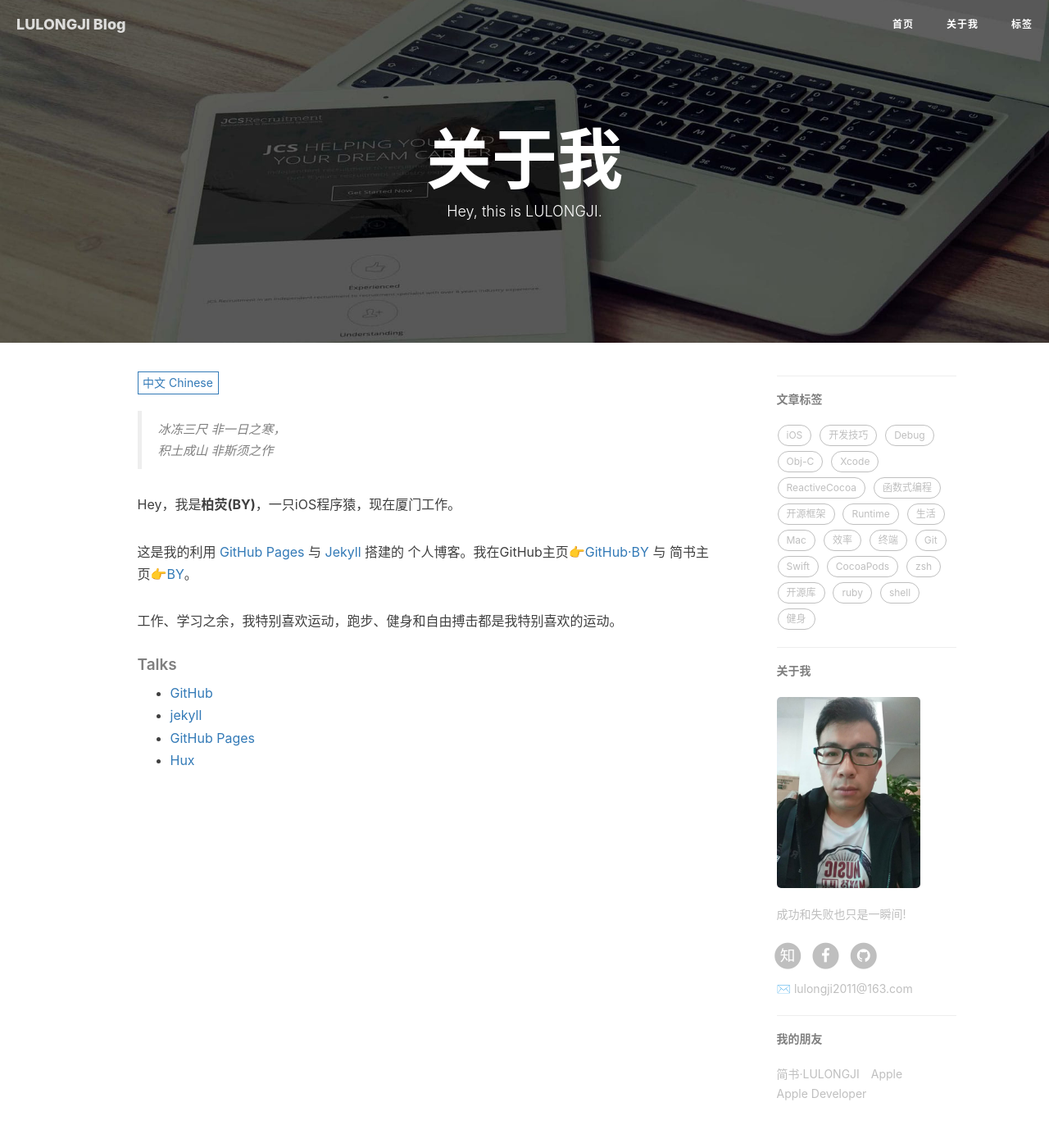
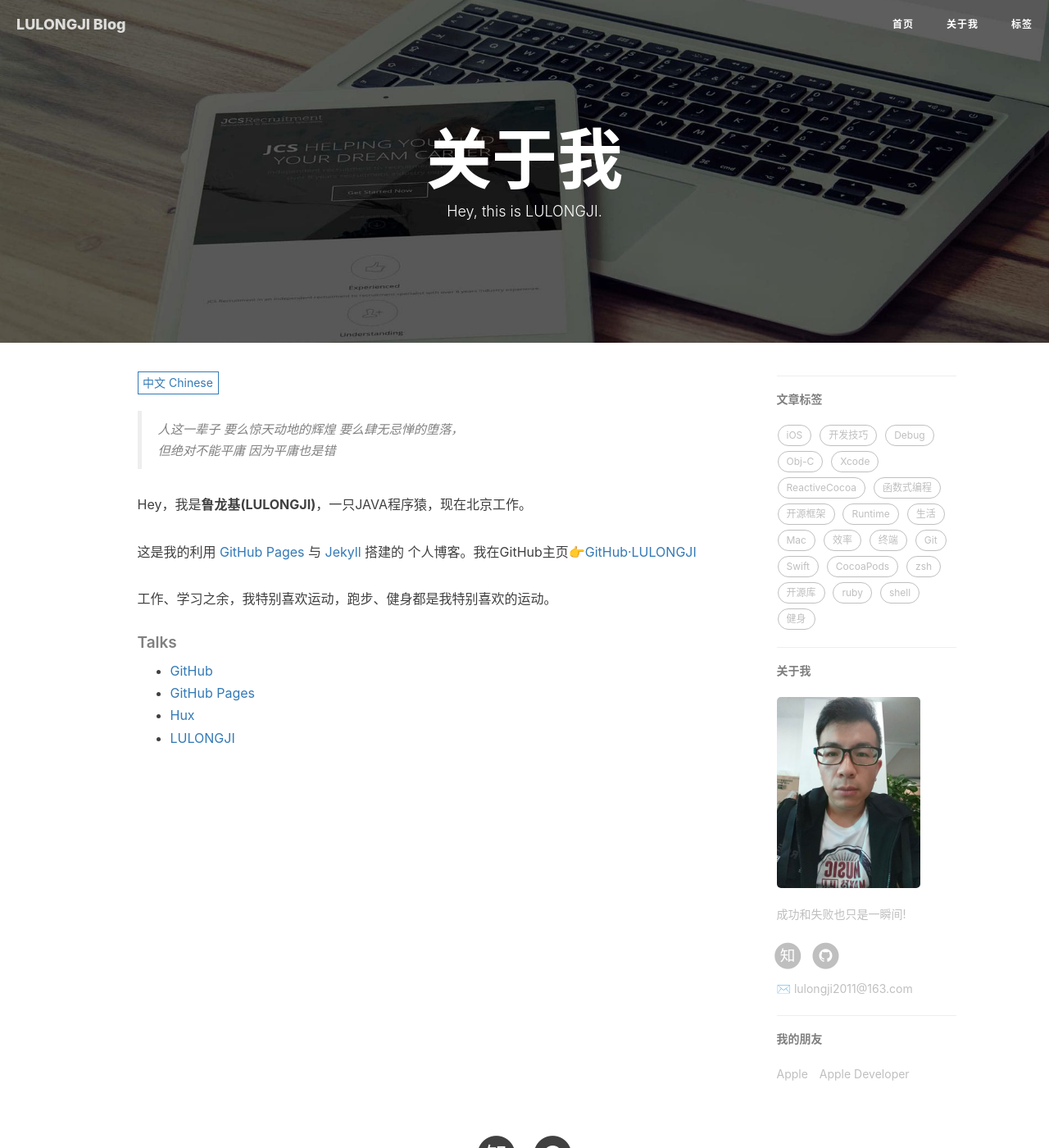
Before and after one commit to lulongji/lulongji.github.io, a Jekyll site: the page built from about.html, in a window 1280 px wide and 1400 px high. Shown: the whole window at 82% size. Built offline with Jekyll 4.4.1, drawn with Linux system fonts in a browser that asks for light colours; nearby versions of some CDN libraries; comment, search, counter and statistics services are not loaded.

Commit message:
初始化

```diff
--- a/_config.yml
+++ b/_config.yml
@@ -19,9 +19,9 @@
 # SNS settings
 RSS: false
 # weibo_username:     lulongji
-zhihu_username:     lulongji
-github_username:    lulongji
-facebook_username:  baiying.qiu.7
+zhihu_username:     18600244699
+github_username:    lulongji1
+#facebook_username:  baiying.qiu.7
 #jianshu_username:   e71990ada2fd
 #twitter_username:   lulongji
 
@@ -94,9 +94,6 @@
 # Friends
 friends: [
    {
-        title: "简书·LULONGJI",
-        href: "http://www.jianshu.com/u/e71990ada2fd"
-    },{
         title: "Apple",
         href: "https://apple.com"
     },{
--- a/_layouts/keynote.html
+++ b/_layouts/keynote.html
@@ -99,7 +99,7 @@
                     {% if page.previous.url %}
                     <li class="previous">
                         <a href="{{ page.previous.url | prepend: site.baseurl | replace: '//', '/' }}" data-toggle="tooltip" data-placement="top" title="{{page.previous.title}}">
-                        Previous<br>
+                        上一页<br>
                         <span>{{page.previous.title}}</span>
                         </a>
                     </li>
@@ -107,7 +107,7 @@
                     {% if page.next.url %}
                     <li class="next">
                         <a href="{{ page.next.url | prepend: site.baseurl | replace: '//', '/' }}" data-toggle="tooltip" data-placement="top" title="{{page.next.title}}">
-                        Next<br>
+                        下一页<br>
                         <span>{{page.next.title}}</span>
                         </a>
                     </li>
--- a/_layouts/post.html
+++ b/_layouts/post.html
@@ -142,7 +142,7 @@
                 <div class="side-catalog">
                     <hr class="hidden-sm hidden-xs">
                     <h5>
-                        <a class="catalog-toggle" href="#">CATALOG</a>
+                        <a class="catalog-toggle" href="#">目录结构</a>
                     </h5>
                     <ul class="catalog-body"></ul>
                 </div>
--- a/about.html
+++ b/about.html
@@ -15,14 +15,14 @@
 <div class="zh post-container">
 
     <!--copied from markdown -->
-    <blockquote><p>冰冻三尺 非一日之寒，<br>
-    积土成山 非斯须之作</p></blockquote>
+    <blockquote><p>人这一辈子 要么惊天动地的辉煌 要么肆无忌惮的堕落，<br>
+    但绝对不能平庸 因为平庸也是错</p></blockquote>
 
-    <p>Hey，我是<strong>柏荧(BY)</strong>，一只iOS程序猿，现在厦门工作。</p>
+    <p>Hey，我是<strong>鲁龙基(LULONGJI)</strong>，一只JAVA程序猿，现在北京工作。</p>
 
-    <p>这是我的利用 <a href="https://pages.github.com/">GitHub Pages</a> 与 <a href="http://jekyll.com.cn/">Jekyll</a> 搭建的 个人博客。我在GitHub主页<a href="https://github.com/qiubaiying">👉GitHub·BY</a> 与 简书主页<a href="https://http://www.jianshu.com/u/e71990ada2fd">👉BY</a>。</p>
+    <p>这是我的利用 <a href="https://pages.github.com/">GitHub Pages</a> 与 <a href="http://blog.lulongji.cn/">Jekyll</a> 搭建的 个人博客。我在GitHub主页<a href="https://github.com/lulongji">👉GitHub·LULONGJI</a></p>
 
-    <p>工作、学习之余，我特别喜欢运动，跑步、健身和自由搏击都是我特别喜欢的运动。</p>
+    <p>工作、学习之余，我特别喜欢运动，跑步、健身都是我特别喜欢的运动。</p>
 
     <p></p>
 
@@ -30,19 +30,20 @@
 
     <ul>
     <li><a href="https://github.com">GitHub</a></li>
-    <li><a href="http://jekyll.com.cn/">jekyll</a></li>
     <li><a href="https://pages.github.com/">GitHub Pages</a></li>
-    <li><a href="http://huangxuan.me/">Hux</a></li>    </ul>
+    <li><a href="http://huangxuan.me/">Hux</a></li>
+    <li><a href="http://blog.lulongji.com/">LULONGJI</a></li>
+    </ul>
 </div>
 
 <!-- English Version -->
 <div class="en post-container">
-    <blockquote><p>Yet another iOS Developer. <br>
+    <blockquote><p>Yet another Java Developer. <br>
     Yet another Life-long Student.</p></blockquote>
 
-    <p>Hi, I am <strong>Baiying Qiu</strong>，you can call me <strong>BY</strong>. I am an iOS software engineer and currently working in Xiamen</p>
+    <p>Hi, I am <strong>LongJi Lu</strong>，you can call me <strong>Bruce</strong>. I am an JAVA software engineer and currently working in Beijing</p>
 
-    <p>This is my personal blog, through making Github Pages and Jekyll.My GitHub  👉 <a href="http://github.com/qiubaiying">Github·BY</a>.</p>
+    <p>This is my personal blog, through making Github Pages and Jekyll.My GitHub  👉 <a href="http://github.com/lulongji">👉GitHub·LULONGJI</a>.</p>
 
     <p>I am a sports enthusiast, I like fitness, running and boxing.</p>
 
--- a/index.html
+++ b/index.html
@@ -30,12 +30,12 @@
 <ul class="pager">
     {% if paginator.previous_page %}
     <li class="previous">
-        <a href="{{ paginator.previous_page_path | prepend: site.baseurl | replace: '//', '/' }}">&larr; Newer Posts</a>
+        <a href="{{ paginator.previous_page_path | prepend: site.baseurl | replace: '//', '/' }}">&larr; 上一页</a>
     </li>
     {% endif %}
     {% if paginator.next_page %}
     <li class="next">
-        <a href="{{ paginator.next_page_path | prepend: site.baseurl | replace: '//', '/' }}">Older Posts &rarr;</a>
+        <a href="{{ paginator.next_page_path | prepend: site.baseurl | replace: '//', '/' }}">下一页 &rarr;</a>
     </li>
     {% endif %}
 </ul>
--- a/tags.html
+++ b/tags.html
@@ -1,7 +1,7 @@
 ---
 title: 标签
 layout: default
-description: keep hungry keep foolish
+description: tags.
 header-img: "img/tag-bg.jpg"
 ---
 
```
